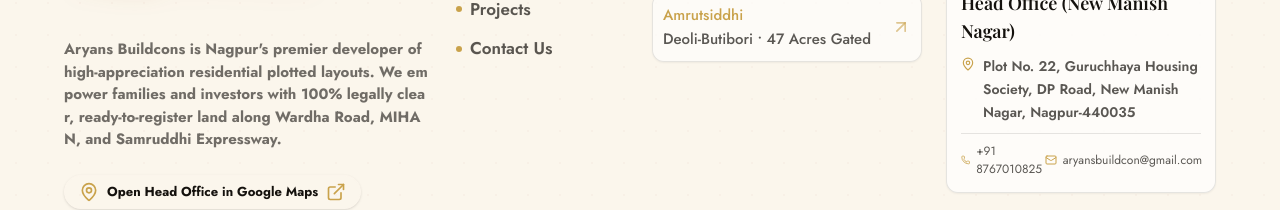
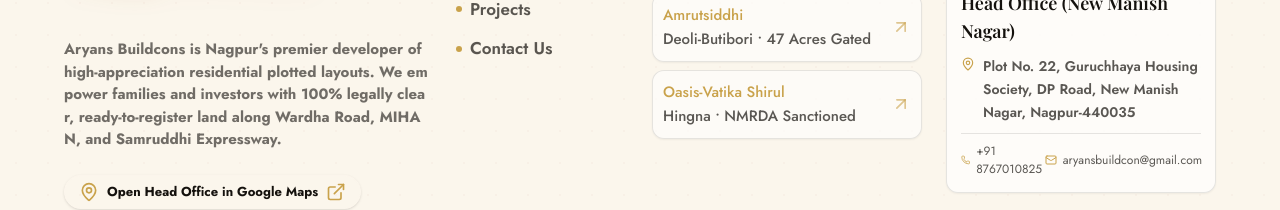
Before and after one commit to scrollfuel-digital/AryansBuildcon, a React (Vite) app in the folder frontend/: page /project/1 in a window 1280 px wide. Shown: the part 1130-1340 px from the top of the page. Built offline with nearby package versions, Linux system fonts and the light colour scheme; no server answers; a web font is replaced by a local one.

Commit message:
this is project updataion on the footer

```diff
--- a/frontend/src/components/layout/Footer.tsx
+++ b/frontend/src/components/layout/Footer.tsx
@@ -92,6 +92,11 @@
       desc: "Deoli-Butibori • 47 Acres Gated",
       id: "proj-amrutsiddhi",
     },
+    {
+      name: "Oasis-Vatika Shirul",
+      desc: "Hingna • NMRDA Sanctioned",
+      id: "proj-oasis-vatika-shirul",
+    }
   ];
 
   return (
```
